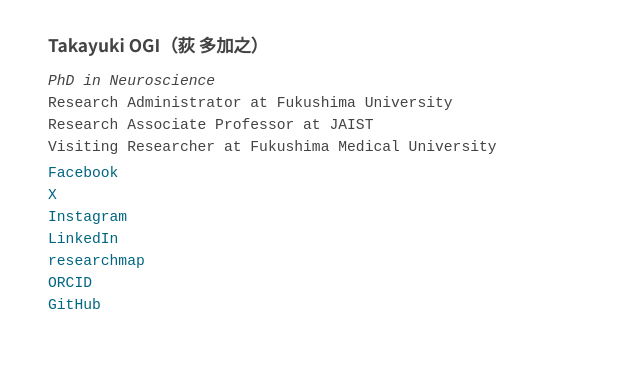
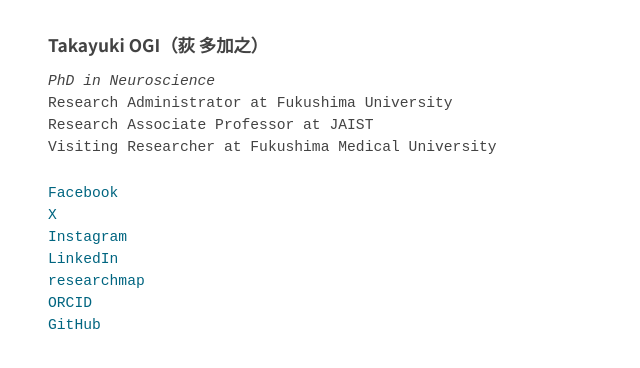
Before and after one commit to takayuki1997/takayuki1997.github.io, a Jekyll site: the page built from index.md, in a window 1280 px wide. Shown: the top 368 px of the page, without its empty margins (0-640 px from the left). Built offline with Jekyll 4.4.1, drawn with Linux system fonts in a browser that asks for light colours.

Commit message:
Add margin above social links

```diff
--- a/assets/css/style.css
+++ b/assets/css/style.css
@@ -41,6 +41,10 @@ body {
   text-decoration: underline;
 }
 
+.social-links {
+  margin-top: 24px;
+}
+
 .social-links a {
   color: #006580;
 }
```
